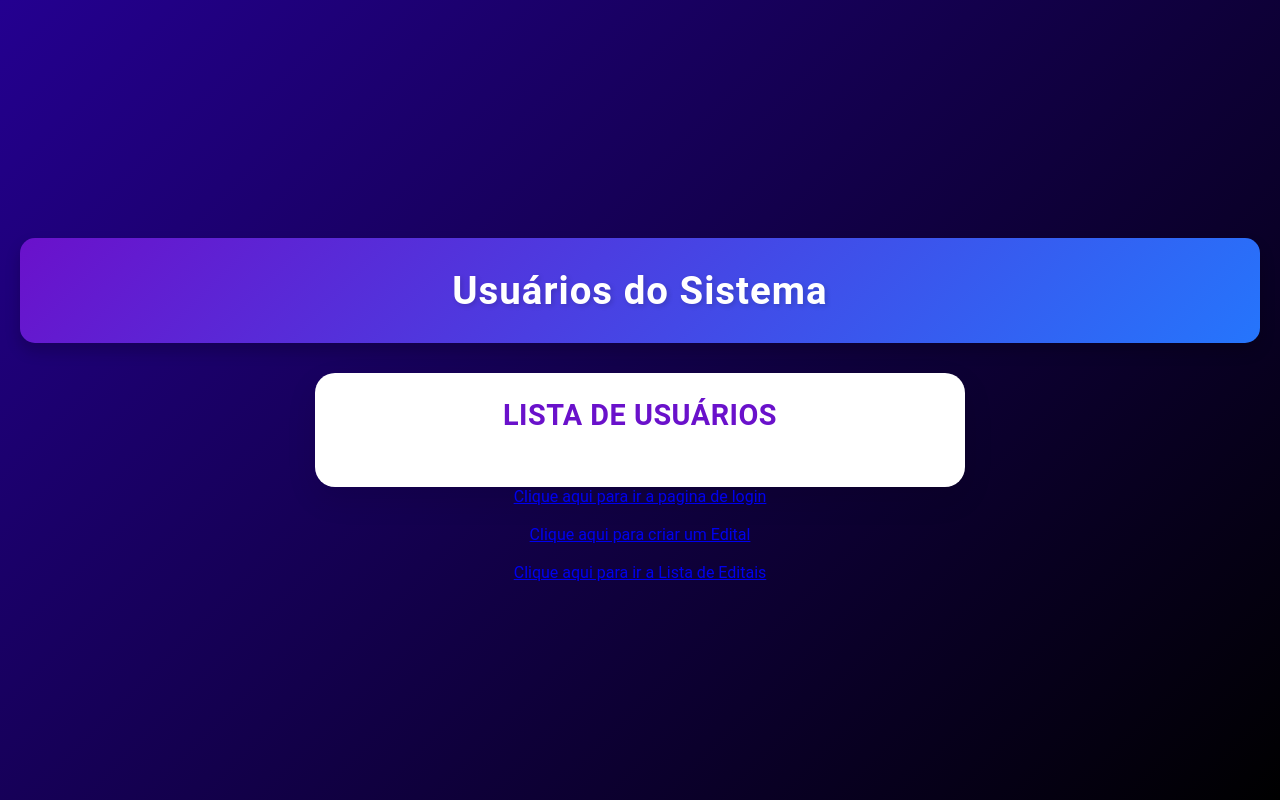
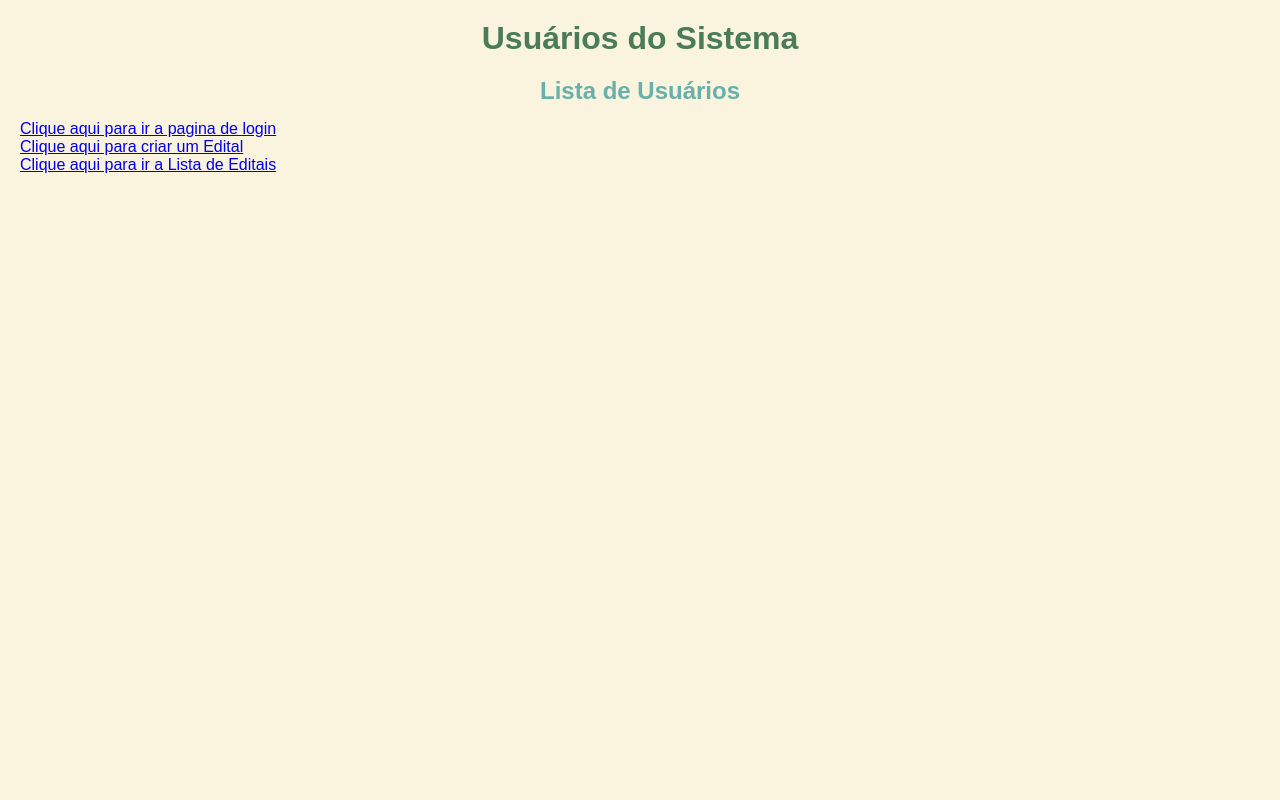
Before and after one commit to Zaiko0012/projetoweb, a Flask app: page /listadeusuarios in a window 1280 px wide. Run offline with Flask 3, Linux system fonts and the light colour scheme; data that the repository does not hold is empty; some libraries are stand-ins or nearby versions.

Commit message:
Update listausuarios.css

```diff
--- a/static/listausuarios.css
+++ b/static/listausuarios.css
@@ -1,99 +1,74 @@
+/* Reset básico */
 * {
     margin: 0;
     padding: 0;
     box-sizing: border-box;
-    font-family: 'Roboto', sans-serif;
 }
 
 body {
-    background: linear-gradient(135deg, #240090, #000);
-    color: #333;
-    display: flex;
-    flex-direction: column;
-    align-items: center;
-    justify-content: center;
-    min-height: 100vh;
-    font-size: 16px;
-    padding: 0 20px;
+    font-family: 'Arial', sans-serif;
+    background-color: #FAF3DD;
+    color: #131C2E;
+    padding: 20px;
 }
 
-header {
-    background: linear-gradient(135deg, #6a11cb, #2575fc);
-    color: white;
+header h1 {
     text-align: center;
-    width: 100%;
-    padding: 30px 0;
-    box-shadow: 0px 8px 15px rgba(0, 0, 0, 0.2);
-    border-radius: 15px;
-    margin-top: 20px;
-}
-
-h1 {
-    font-size: 2.4rem;
-    letter-spacing: 1px;
-    text-shadow: 2px 2px 5px rgba(0, 0, 0, 0.15);
-}
-
-main {
-    background: #fff;
-    padding: 25px;
-    border-radius: 20px;
-    box-shadow: 0 12px 30px rgba(0, 0, 0, 0.1);
-    width: 100%;
-    max-width: 650px;
-    margin-top: 30px;
-    text-align: center;
+    color: #4A7C59;
+    margin-bottom: 20px;
 }
 
 .page-title {
-    color: #6a11cb;
-    font-size: 1.8rem;
-    font-weight: bold;
-    text-transform: uppercase;
-    margin-bottom: 30px;
-    letter-spacing: 0.5px;
+    text-align: center;
+    color: #68B0AB;
+    margin-bottom: 15px;
 }
 
 .user-list {
     list-style: none;
+    max-width: 600px;
+    margin: 0 auto;
     padding: 0;
+    background-color: #C3EAB2;
+    border-radius: 8px;
+    box-shadow: 0 4px 8px rgba(0, 0, 0, 0.2);
 }
 
 .user-item {
-    background: #f0f8ff;
-    padding: 18px;
-    margin-bottom: 12px;
-    border-radius: 10px;
     display: flex;
     justify-content: space-between;
-    align-items: center;
-    transition: all 0.3s ease-in-out;
-    box-shadow: 0 4px 12px rgba(0, 0, 0, 0.1);
+    padding: 12px 16px;
+    border-bottom: 1px solid #68B0AB;
 }
 
-.user-item:hover {
-    background: #c8dfff;
-    transform: scale(1.05);
-    box-shadow: 0 6px 18px rgba(0, 0, 0, 0.2);
+.user-item:last-child {
+    border-bottom: none;
 }
 
 .user-name {
     font-weight: bold;
-    color: #333;
-    font-size: 1.1rem;
+    color: #244040;
 }
 
 .user-login {
-    font-style: italic;
-    color: #777;
-    font-size: 0.9rem;
+    color: #396D6C;
 }
 
 hr {
-    margin-top: 30px;
-    width: 70%;
-    border: 0;
+    margin: 20px 0;
+    border: none;
     height: 2px;
-    background: #6a11cb;
-    box-shadow: 0 2px 5px rgba(0, 0, 0, 0.1);
+    background-color: #68B0AB;
 }
+
+@media (max-width: 768px) {
+    .user-item {
+        flex-direction: column;
+        align-items: flex-start;
+    }
+
+    .user-login {
+        margin-top: 5px;
+        font-size: 14px;
+    }
+}
```
